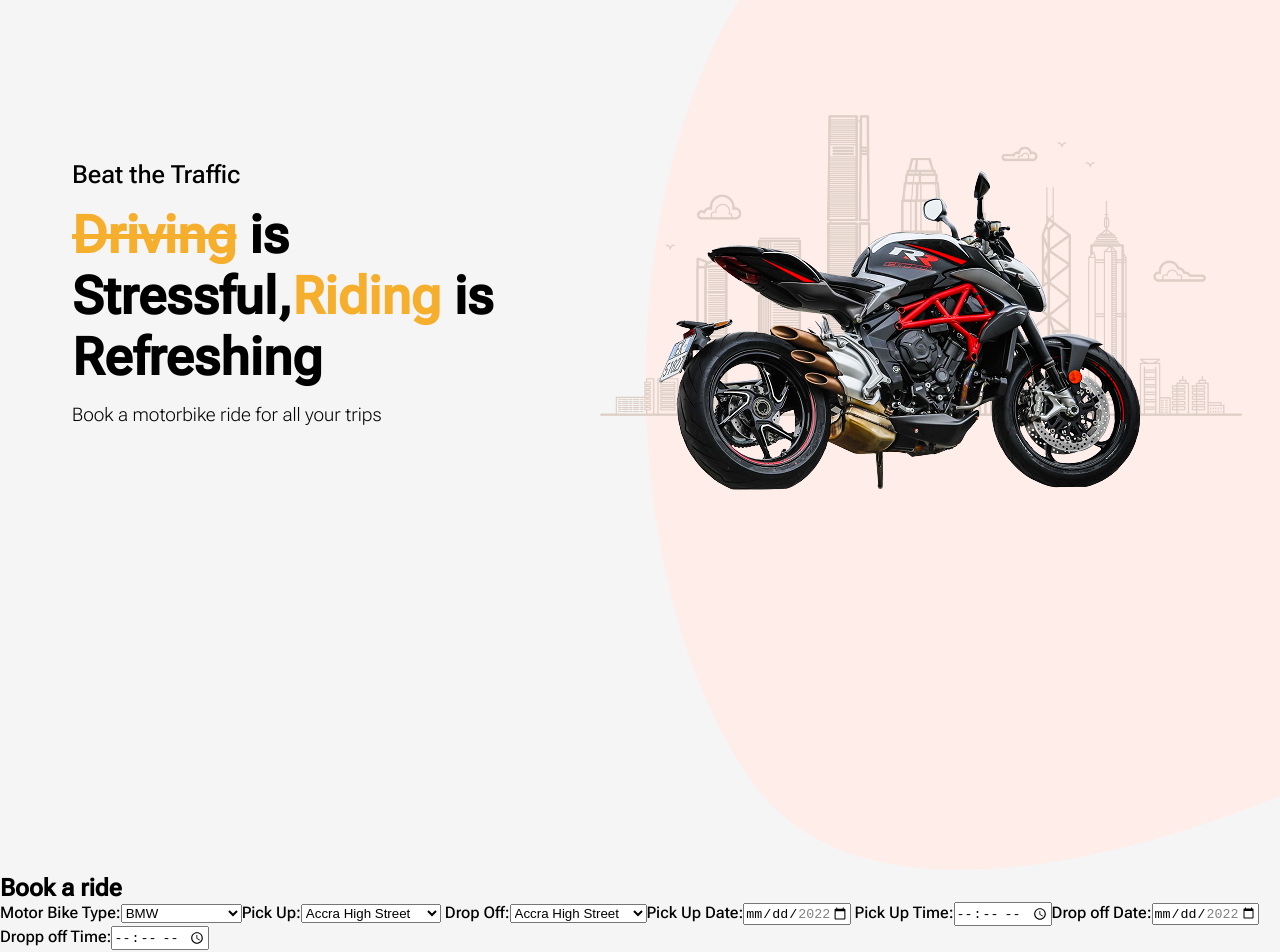
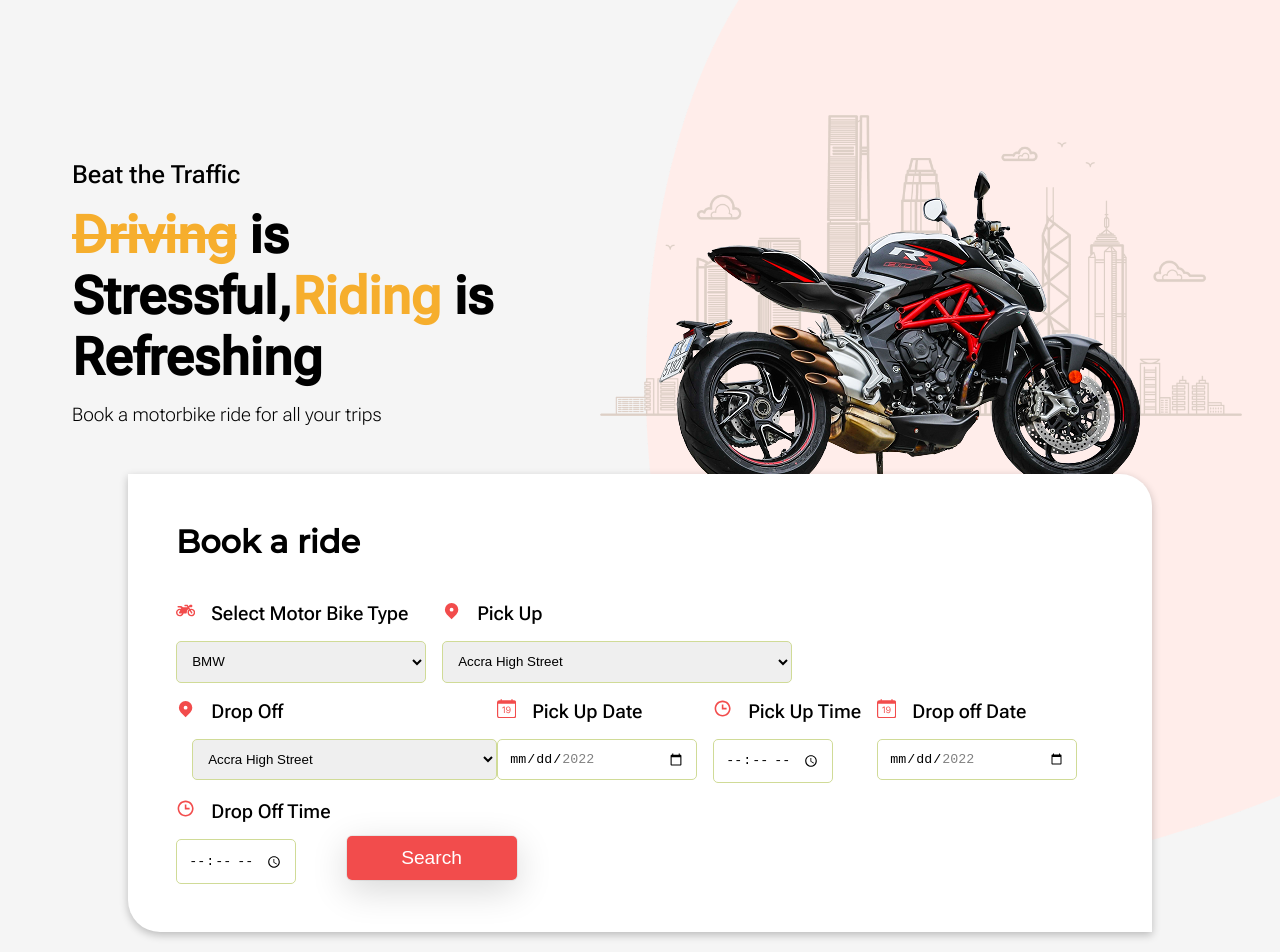
Before and after one commit to emmanuelkumah/okada-ride, a React (Create React App) app: page / in a window 1280 px wide. Shown: the top 952 px of the page. Built offline with nearby package versions, Linux system fonts and the light colour scheme.

Commit message:
Complete booking form

```diff
--- a/src/App.css
+++ b/src/App.css
@@ -1,4 +1,4 @@
-@import url("https://fonts.googleapis.com/css2?family=Roboto+Flex:opsz,wght@8..144,200;8..144,300;8..144,500&display=swap");
+@import url("https://fonts.googleapis.com/css2?family=Montserrat:wght@400;500&family=Roboto+Flex:opsz,wght@8..144,200;8..144,300;8..144,500&display=swap");
 * {
   margin: 0;
   padding: 0;
--- a/src/components/BookingForm/BookingForm.js
+++ b/src/components/BookingForm/BookingForm.js
@@ -1,5 +1,12 @@
 import React, { useRef } from "react";
 import { formData } from "./data";
+import classes from "./BookingForm.module.css";
+import { FaMotorcycle } from "react-icons/fa";
+import { HiLocationMarker } from "react-icons/hi";
+import { BsCalendarDate } from "react-icons/bs";
+import { BiTime } from "react-icons/bi";
+import { IconContext } from "react-icons/lib";
+
 export const BookingForm = () => {
   const brandRef = useRef(null);
   const pickUpRef = useRef(null);
@@ -19,14 +26,18 @@ export const BookingForm = () => {
     console.log(dropOffTimeRef.current.value);
   };
   return (
-    <div>
+    <div className={classes["booking--container"]}>
       <section>
-        <h1>Book a ride</h1>
-      </section>
-      <form>
-        <label>
-          {" "}
-          Motor Bike Type:
+        <h1 className={classes["bk-caption"]}>Book a ride</h1>
+        <form className={classes["bk-form"]}>
+          <div className={classes["motorbike-brand"]}>
+            <IconContext.Provider value={{ className: classes["react-icons"] }}>
+              <p>
+                <FaMotorcycle />
+                Select Motor Bike Type
+              </p>
+            </IconContext.Provider>
+
             <select onChange={handleChange} ref={brandRef}>
               {formData.map((option) => (
                 <option key={option.id} value={option.value}>
@@ -34,30 +45,60 @@ export const BookingForm = () => {
                 </option>
               ))}
             </select>
-        </label>
-        <label>
-          Pick Up:
-          <select onChange={handleChange} ref={pickUpRef}>
+          </div>
+
+          <div className={classes["pickup-loc"]}>
+            <IconContext.Provider value={{ className: classes["react-icons"] }}>
+              <p>
+                <HiLocationMarker />
+                Pick Up
+              </p>
+            </IconContext.Provider>
+
+            <select
+              onChange={handleChange}
+              ref={pickUpRef}
+              className={classes["bk-select"]}
+            >
               {formData.map((pickUpOpt) => (
                 <option key={pickUpOpt.id} value={pickUpOpt.pickUp}>
                   {pickUpOpt.pickUp}
                 </option>
               ))}
             </select>
-        </label>
-        <label>
-          {" "}
-          Drop Off:
-          <select ref={dropOffRef} onChange={handleChange}>
+          </div>
+
+          <div className={classes["dropoff-loc"]}>
+            <IconContext.Provider
+              value={{ color: "#F24C4C", className: classes["react-icons"] }}
+            >
+              <p>
+                <HiLocationMarker />
+                Drop Off
+              </p>
+            </IconContext.Provider>
+
+            <select
+              ref={dropOffRef}
+              onChange={handleChange}
+              className={classes["bk-select"]}
+            >
               {formData.map((dropOff) => (
                 <option key={dropOff.id} value={dropOff.dropOff}>
                   {dropOff.dropOff}
                 </option>
               ))}
             </select>
-        </label>
-        <label htmlFor="pickupDate">
-          Pick Up Date:
+          </div>
+
+          <div className={classes["pickup-date"]}>
+            <IconContext.Provider value={{ className: classes["react-icons"] }}>
+              <p>
+                <BsCalendarDate />
+                Pick Up Date
+              </p>
+            </IconContext.Provider>
+
             <input
               id="pickupDate"
               type="date"
@@ -67,10 +108,16 @@ export const BookingForm = () => {
               onChange={handleChange}
               ref={pickupDateRef}
             />
-        </label>
-        <label htmlFor="pickupTime">
-          {" "}
-          Pick Up Time:
+          </div>
+
+          <div className={classes["pickup-time"]}>
+            <IconContext.Provider value={{ className: classes["react-icons"] }}>
+              <p>
+                <BiTime />
+                Pick Up Time
+              </p>
+            </IconContext.Provider>
+
             <input
               id="pickupTime"
               name="pickupTime"
@@ -81,9 +128,16 @@ export const BookingForm = () => {
               onChange={handleChange}
               ref={pickupTimeRef}
             />
-        </label>
-        <label htmlFor="dropoffDate">
-          Drop off Date:
+          </div>
+
+          <div className={classes["dropoff-date"]}>
+            <IconContext.Provider value={{ className: classes["react-icons"] }}>
+              <p>
+                <BsCalendarDate />
+                Drop off Date
+              </p>
+            </IconContext.Provider>
+
             <input
               id="dropoffDate"
               type="date"
@@ -93,10 +147,16 @@ export const BookingForm = () => {
               onChange={handleChange}
               ref={dropoffDateRef}
             />
-        </label>
-        <label htmlFor="dropOffTime">
-          {" "}
-          Dropp off Time:
+          </div>
+
+          <div className={classes["dropoff-time"]}>
+            <IconContext.Provider value={{ className: classes["react-icons"] }}>
+              <p>
+                <BiTime />
+                Drop Off Time
+              </p>
+            </IconContext.Provider>
+
             <input
               id="dropOffTime"
               name="dropOffTime"
@@ -107,8 +167,12 @@ export const BookingForm = () => {
               onChange={handleChange}
               ref={dropOffTimeRef}
             />
-        </label>
+          </div>
+          <div className={classes["btn-container"]}>
+            <button className={classes["btn-search"]}>Search</button>
+          </div>
         </form>
+      </section>
     </div>
   );
 };
--- a/src/components/BookingForm/BookingForm.module.css
+++ b/src/components/BookingForm/BookingForm.module.css
@@ -1,13 +1,94 @@
-.booking--section {
+.booking--container {
+  margin: 0 auto;
+  background-color: #fff;
+  border-bottom-left-radius: 2rem;
+  border-top-right-radius: 2rem;
+  box-shadow: rgba(0, 0, 0, 0.24) 0px 3px 8px;
+  padding: 3rem;
+  width: 80vw;
   position: relative;
+  bottom: 25rem;
+}
+.bk-caption {
+  font-family: "Montserrat", sans-serif;
+  font-size: 2rem;
+  margin-bottom: 1.5rem;
+}
+.bk-form {
   display: flex;
-  justify-content: center;
-  align-items: center;
+  flex-wrap: wrap;
 }
-.form--container {
-  background-color: #fff;
-  width: 80vw;
-  height: auto;
+
+select,
+input[type="date"],
+input[type="time"] {
+  padding: 0.7rem;
+  outline: none;
+  border: 1px solid #d0db97;
+  border-radius: 5px;
+}
+.motorbike-brand p,
+.pickup-loc p,
+.dropoff-loc p,
+.pickup-date p,
+.dropoff-date p,
+.pickup-time p,
+.dropoff-time p {
+  font-size: 1.2rem;
+  font-weight: 500;
+  margin-bottom: 1rem;
+  margin-top: 1rem;
+}
+.motorbike-brand select {
+  width: 250px;
+}
+.pickup-loc p {
+  padding-left: 1rem;
+}
+.pickup-loc select {
+  width: 350px;
+  margin-left: 1rem;
+}
+
+.pickup-date input[type="date"],
+.dropoff-date input[type="date"] {
+  width: 200px;
+  margin-right: 1rem;
+}
+.dropoff-date input[type="date"] {
+  margin-left: 1rem;
+}
+.dropoff-date p {
+  margin-left: 1rem;
+}
+.pickup-time input[type="time"],
+.dropoff-time input[type="time"] {
+  width: 120px;
+}
+.dropoff-loc select {
+  width: 305px;
+  margin-left: 1rem;
+}
+.btn-container {
+  position: relative;
+}
+.btn-search {
   position: absolute;
-  bottom: 300px;
+  margin-left: 1rem;
+  border: none;
+  border-radius: 5px;
+  background-color: #f24c4c;
+  box-shadow: rgba(0, 0, 0, 0.16) 0px 10px 36px 0px,
+    rgba(0, 0, 0, 0.06) 0px 0px 0px 1px;
+  color: #fff;
+  top: 3.3rem;
+  width: 170px;
+  padding: 0.7rem;
+  outline: none;
+  font-size: 1.2rem;
 }
+.react-icons {
+  color: #f24c4c;
+  font-size: 1.2rem;
+  margin-right: 1rem;
+}
```
Lines whose indentation alone changed are shown as unchanged.
